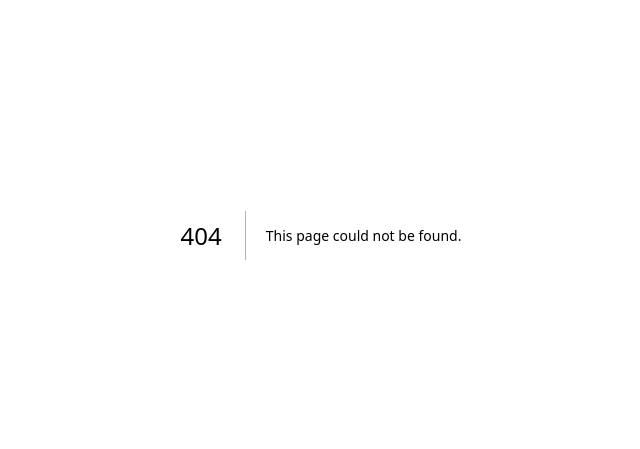
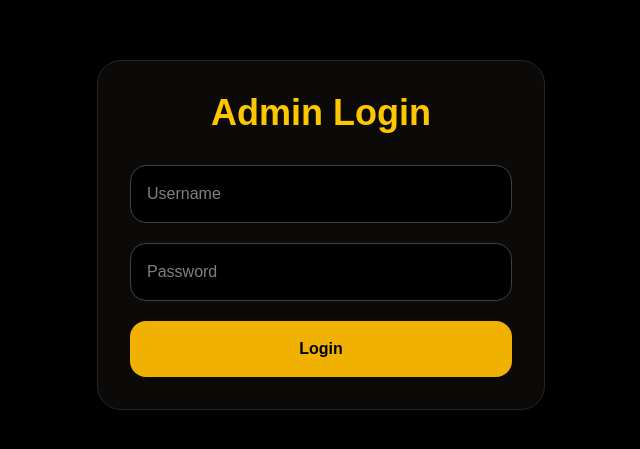
Before and after one commit to arjunarama/dhammaonline-admin, a Next.js app: page /login in a window 1280 px wide. Before the commit this address had no page. Shown: the part 165-614 px from the top of the page, without its empty margins (319-959 px from the left). Built offline with nearby package versions, Linux system fonts and the light colour scheme.

Commit message:
Add RBAC admin dashboard and role-based auth

```diff
--- /dev/null
+++ b/app/login/page.tsx
@@ -0,0 +1,106 @@
+"use client";
+
+import { useState } from "react";
+import { useRouter } from "next/navigation";
+
+export default function LoginPage() {
+
+  const router = useRouter();
+
+  const [username, setUsername] = useState("");
+
+  const [password, setPassword] = useState("");
+
+  const [error, setError] = useState("");
+
+async function handleLogin() {
+
+  setError("");
+
+  const formData = new URLSearchParams();
+
+  formData.append("username", username);
+  formData.append("password", password);
+
+  const response = await fetch(
+    `${process.env.NEXT_PUBLIC_API_URL}/login`,
+    {
+      method: "POST",
+      headers: {
+        "Content-Type": "application/x-www-form-urlencoded",
+      },
+      body: formData,
+    }
+  );
+
+  if (!response.ok) {
+    setError("Invalid credentials");
+    return;
+  }
+
+  const data = await response.json();
+
+  localStorage.setItem(
+    "token",
+    data.access_token
+  );
+
+  localStorage.setItem(
+  "role",
+  data.role
+);
+
+  router.push("/");
+}
+
+  return (
+    <main className="min-h-screen bg-black flex items-center justify-center px-6">
+
+      <div className="w-full max-w-md bg-stone-950 border border-stone-800 rounded-3xl p-8">
+
+        <h1 className="text-4xl font-bold text-yellow-400 mb-8 text-center">
+          Admin Login
+        </h1>
+
+        <div className="space-y-5">
+
+          <input
+            type="text"
+            placeholder="Username"
+            value={username}
+            onChange={(e) =>
+              setUsername(e.target.value)
+            }
+            className="w-full bg-black border border-stone-700 rounded-2xl px-4 py-4 text-white outline-none focus:border-yellow-500"
+          />
+
+          <input
+            type="password"
+            placeholder="Password"
+            value={password}
+            onChange={(e) =>
+              setPassword(e.target.value)
+            }
+            className="w-full bg-black border border-stone-700 rounded-2xl px-4 py-4 text-white outline-none focus:border-yellow-500"
+          />
+
+          {error && (
+            <p className="text-red-500 text-sm">
+              {error}
+            </p>
+          )}
+
+          <button
+            onClick={handleLogin}
+            className="w-full bg-yellow-500 hover:bg-yellow-400 text-black font-semibold py-4 rounded-2xl transition"
+          >
+            Login
+          </button>
+
+        </div>
+
+      </div>
+
+    </main>
+  );
+}
--- a/app/page.tsx
+++ b/app/page.tsx
@@ -1,6 +1,8 @@
 "use client";
 
 import { useEffect, useState } from "react";
+import { useRouter } from "next/navigation";
+
 
 type Teaching = {
   id: number;
@@ -9,10 +11,18 @@ type Teaching = {
 };
 
 export default function AdminDashboard() {
+  const router = useRouter();
   const [teachings, setTeachings] = useState<Teaching[]>([]);
 
   const [title, setTitle] = useState("");
   const [category, setCategory] = useState("");
+  const [role, setRole] = useState("");
+
+  const [adminUsername, setAdminUsername] = useState("");
+
+  const [adminPassword, setAdminPassword] = useState("");
+
+  const [adminRole, setAdminRole] = useState("admin");
 
   const [editingId, setEditingId] = useState<number | null>(null);
 
@@ -24,9 +34,22 @@ export default function AdminDashboard() {
     setTeachings(data);
   }
 
-  useEffect(() => {
-    fetchTeachings();
-  }, []);
+useEffect(() => {
+
+  const token = localStorage.getItem("token");
+
+  if (!token) {
+    router.push("/login");
+    return;
+  }
+
+  setRole(
+    localStorage.getItem("role") || ""
+  );
+
+  fetchTeachings();
+
+}, []);
 
   async function createTeaching() {
     if (!title || !category) return;
@@ -35,6 +58,7 @@ export default function AdminDashboard() {
   method: "POST",
   headers: {
     "Content-Type": "application/json",
+      "Authorization": `Bearer ${localStorage.getItem("token")}`,
   },
   body: JSON.stringify({
     title,
@@ -74,6 +98,36 @@ export default function AdminDashboard() {
     fetchTeachings();
   }
 
+  async function createAdmin() {
+
+  const response = await fetch(
+    `${process.env.NEXT_PUBLIC_API_URL}/create-admin`,
+    {
+      method: "POST",
+      headers: {
+        "Content-Type": "application/json",
+        "Authorization": `Bearer ${localStorage.getItem("token")}`,
+      },
+      body: JSON.stringify({
+        username: adminUsername,
+        password: adminPassword,
+        role: adminRole,
+      }),
+    }
+  );
+
+  if (!response.ok) {
+    alert("Failed to create admin");
+    return;
+  }
+
+  alert("Admin created successfully");
+
+  setAdminUsername("");
+  setAdminPassword("");
+  setAdminRole("admin");
+}
+
   function startEditing(teaching: Teaching) {
     setEditingId(teaching.id);
 
@@ -92,9 +146,78 @@ export default function AdminDashboard() {
     <main className="min-h-screen bg-black text-white px-6 py-16">
       <div className="max-w-5xl mx-auto">
 
-        <h1 className="text-5xl font-bold text-yellow-400 mb-12">
-          Dhamma Online Admin
-        </h1>
+        <div className="flex items-center justify-between mb-12">
+
+          <h1 className="text-5xl font-bold text-yellow-400">
+            Dhamma Online Admin
+          </h1>
+
+          <button
+            onClick={() => {
+              localStorage.removeItem("token");
+              router.push("/login");
+            }}
+            className="bg-red-500 hover:bg-red-400 text-white px-5 py-3 rounded-2xl transition"
+          >
+            Logout
+          </button>
+
+        </div>
+
+
+{role === "superadmin" && (
+
+  <div className="bg-stone-950 border border-stone-800 rounded-3xl p-8 mb-12">
+
+    <h2 className="text-3xl font-semibold text-yellow-400 mb-4">
+      Admin Management
+    </h2>
+
+<div className="grid gap-4 md:grid-cols-3">
+
+  <input
+    type="text"
+    placeholder="Username"
+    value={adminUsername}
+    onChange={(e) =>
+      setAdminUsername(e.target.value)
+    }
+    className="bg-black border border-stone-700 rounded-xl px-4 py-3 outline-none focus:border-yellow-500"
+  />
+
+  <input
+    type="password"
+    placeholder="Password"
+    value={adminPassword}
+    onChange={(e) =>
+      setAdminPassword(e.target.value)
+    }
+    className="bg-black border border-stone-700 rounded-xl px-4 py-3 outline-none focus:border-yellow-500"
+  />
+
+  <select
+    value={adminRole}
+    onChange={(e) =>
+      setAdminRole(e.target.value)
+    }
+    className="bg-black border border-stone-700 rounded-xl px-4 py-3 outline-none focus:border-yellow-500"
+  >
+    <option value="admin">Admin</option>
+    <option value="editor">Editor</option>
+  </select>
+
+</div>
+
+<button
+  onClick={createAdmin}
+  className="mt-6 bg-yellow-500 text-black px-6 py-3 rounded-xl font-semibold hover:bg-yellow-400 transition"
+>
+  Create Admin
+</button>
+
+  </div>
+
+)}
 
         {/* Form */}
         <div className="bg-stone-950 border border-stone-800 rounded-3xl p-8 mb-12">
```
